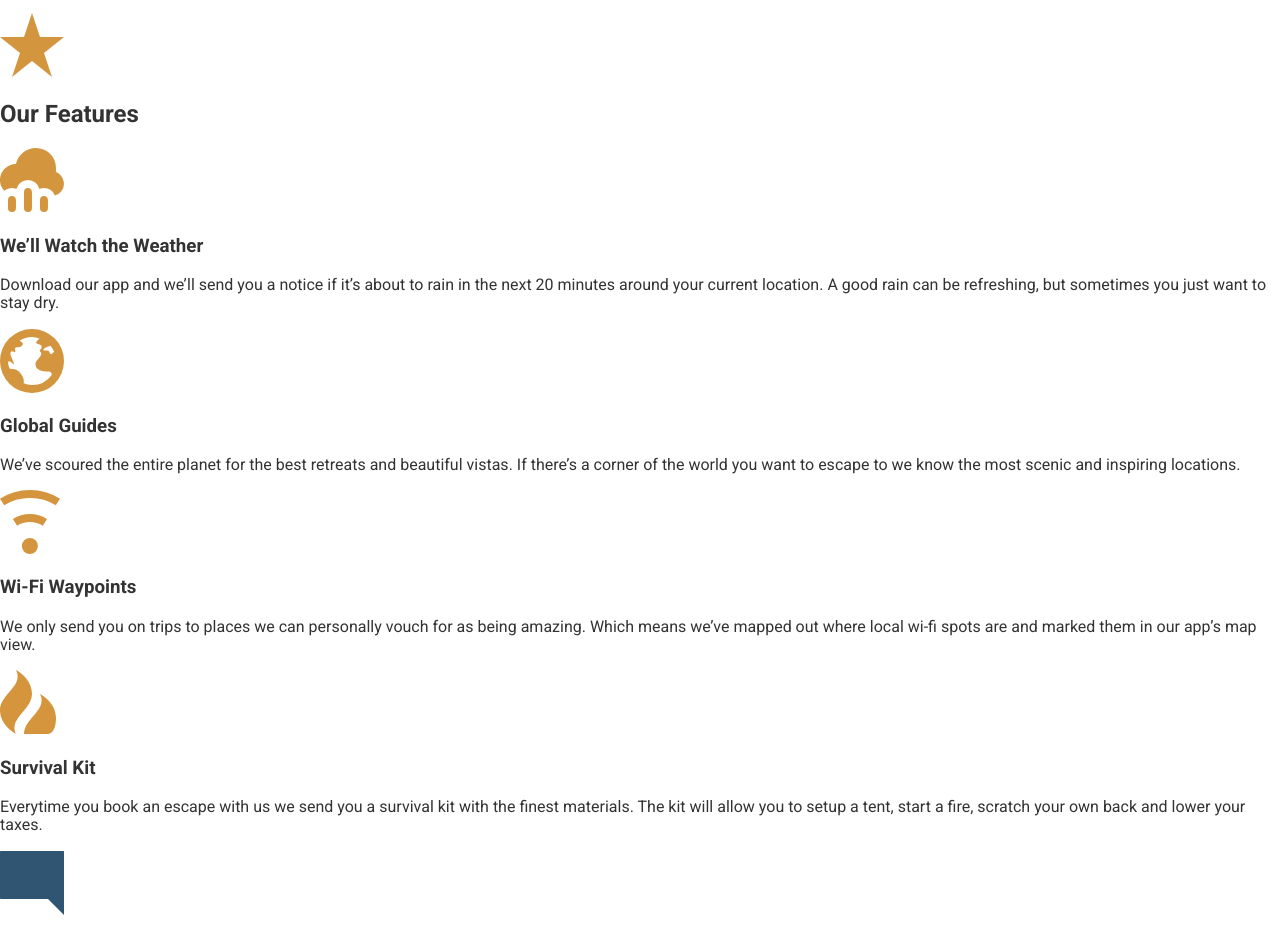
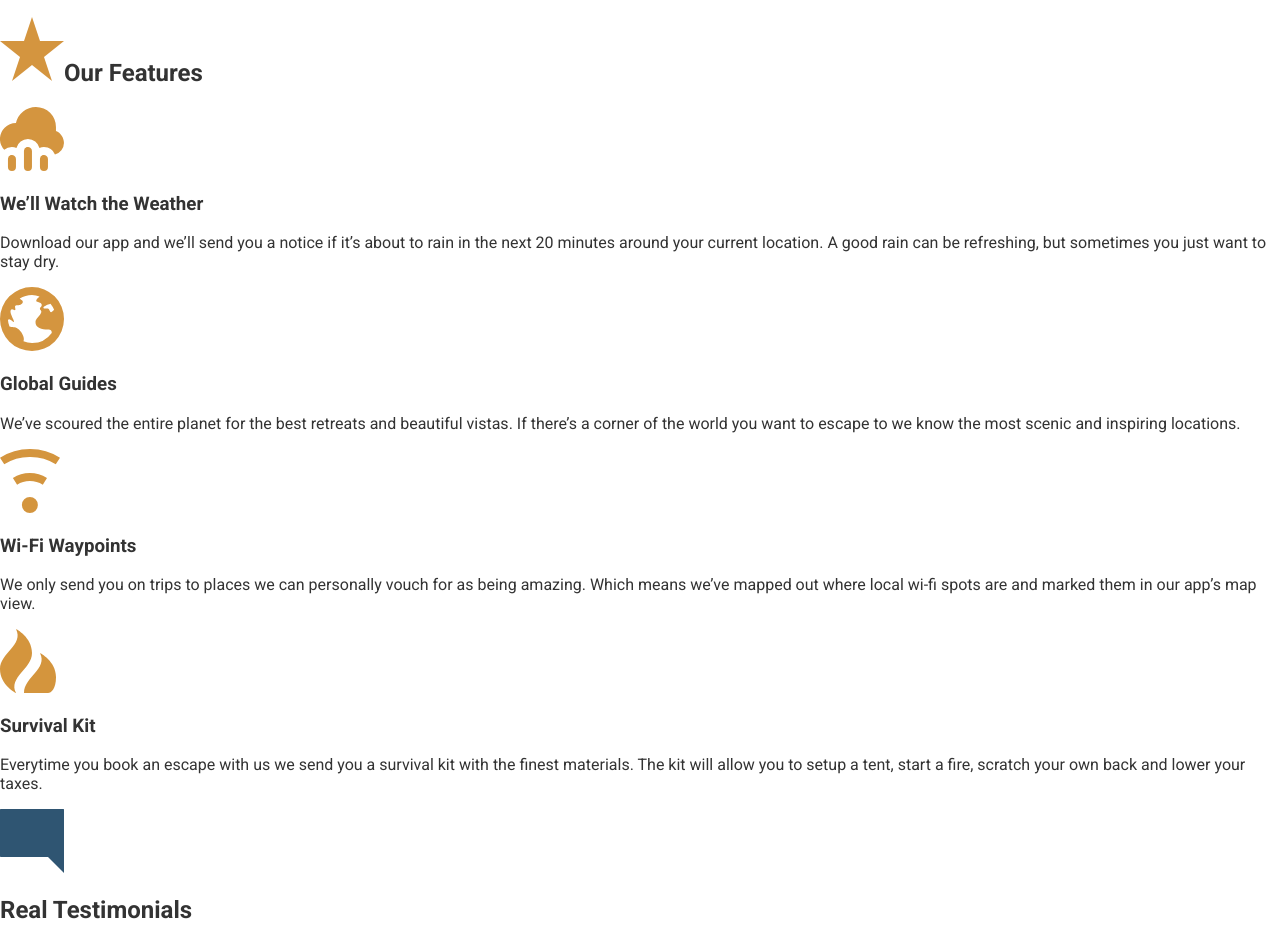
Before and after one commit to Azoto360/travel-site-2, a website: page app/index.html in a window 1280 px wide. Shown: the part 2074-3002 px from the top of the page. Drawn offline with Linux system fonts and the light colour scheme.

Commit message:
Here we go with funny stuff

```diff
--- /dev/null
+++ b/app/assets/styles/modules/_section-title.css
@@ -0,0 +1,16 @@
+.section-title {
+    font-size: 3.75rem;
+    font-weight: 300;
+    text-align: center;
+
+
+    strong {
+        font-weight: 500;
+    }
+
+    &__icon {
+        margin-right: .5rem;
+    }
+
+
+}
--- a/app/assets/styles/styles.css
+++ b/app/assets/styles/styles.css
@@ -9,3 +9,4 @@
 @import "modules/_headline";
 @import "modules/_row";
 @import "modules/_generic-content-container";
+@import "modules/_section-title";
--- a/app/index.html
+++ b/app/index.html
@@ -70,9 +70,11 @@
 
   <div id="features" class="page-section page-section--blue">
     <div class="wrapper">
-     <img src="assets/images/icons/star.svg">
-     <h2>Our Features</h2>
+      <h2 class="section-title"><img class="section-title__icon" src="assets/images/icons/star.svg">Our <strong>Features</strong></h2>
 
+      <div class="row">
+
+        <div class="row__medium-6">
           <img src="assets/images/icons/rain.svg">
           <h3>We&rsquo;ll Watch the Weather</h3>
           <p>Download our app and we&rsquo;ll send you a notice if it&rsquo;s about to rain in the next 20 minutes around your current location. A good rain can be refreshing, but sometimes you just want to stay dry.</p>
@@ -80,7 +82,9 @@
           <img src="assets/images/icons/globe.svg">
           <h3>Global Guides</h3>
           <p>We&rsquo;ve scoured the entire planet for the best retreats and beautiful vistas. If there&rsquo;s a corner of the world you want to escape to we know the most scenic and inspiring locations.</p>
+        </div>
 
+        <div class="row__medium-6">
           <img src="assets/images/icons/wifi.svg">
           <h3>Wi-Fi Waypoints</h3>
           <p>We only send you on trips to places we can personally vouch for as being amazing. Which means we&rsquo;ve mapped out where local wi-fi spots are and marked them in our app&rsquo;s map view.</p>
@@ -88,6 +92,9 @@
           <img src="assets/images/icons/fire.svg">
           <h3>Survival Kit</h3>
           <p>Everytime you book an escape with us we send you a survival kit with the finest materials. The kit will allow you to setup a tent, start a fire, scratch your own back and lower your taxes.</p>
+        </div>
+
+      </div>
     </div>
   </div>
 
```
Also changed, not shown: app/assets/styles/modules/_row.css (+8 -2 lines), app/assets/styles/modules/_large-hero.css (line endings or trailing spaces). Lines whose indentation alone changed are shown as unchanged.
